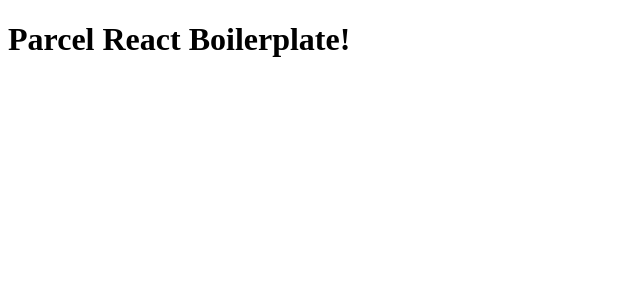
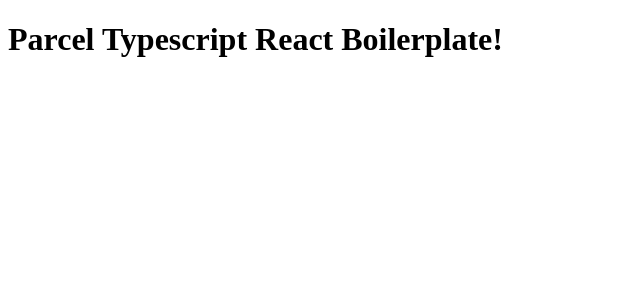
Before and after one commit to EleazarVillarreal/parcel-react-boilerplate, a React (Vite) app: page / in a window 1280 px wide. Shown: the top 300 px of the page, without its empty margins (0-640 px from the left). Built offline with nearby package versions, Linux system fonts and the light colour scheme.

Commit message:
Initial commit

```diff
--- a/src/components/App.js
+++ b/src/components/App.js
@@ -1,7 +1,7 @@
 import React from 'react';
 
 const App = () => {
-  return <h1>Parcel React Boilerplate!</h1>;
+  return <h1>Parcel Typescript React Boilerplate!</h1>;
 };
 
 export default App;
```
